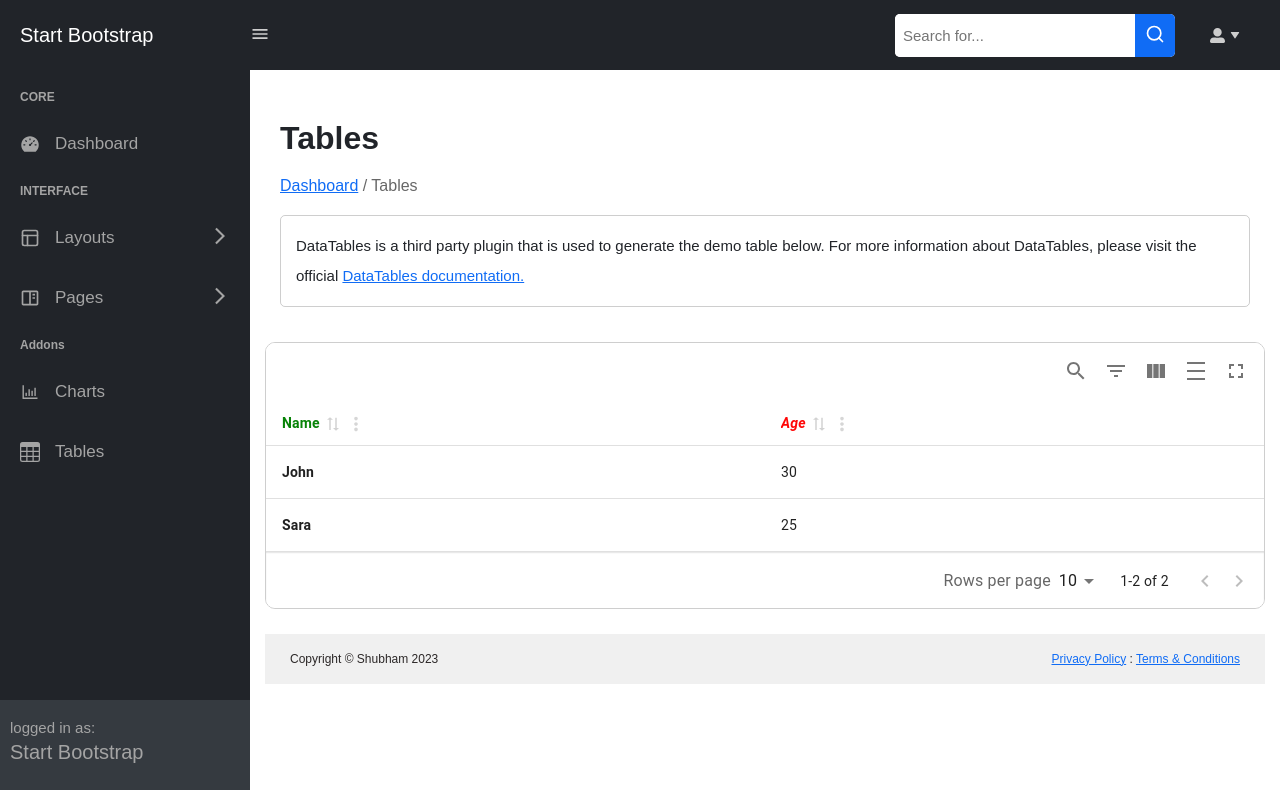
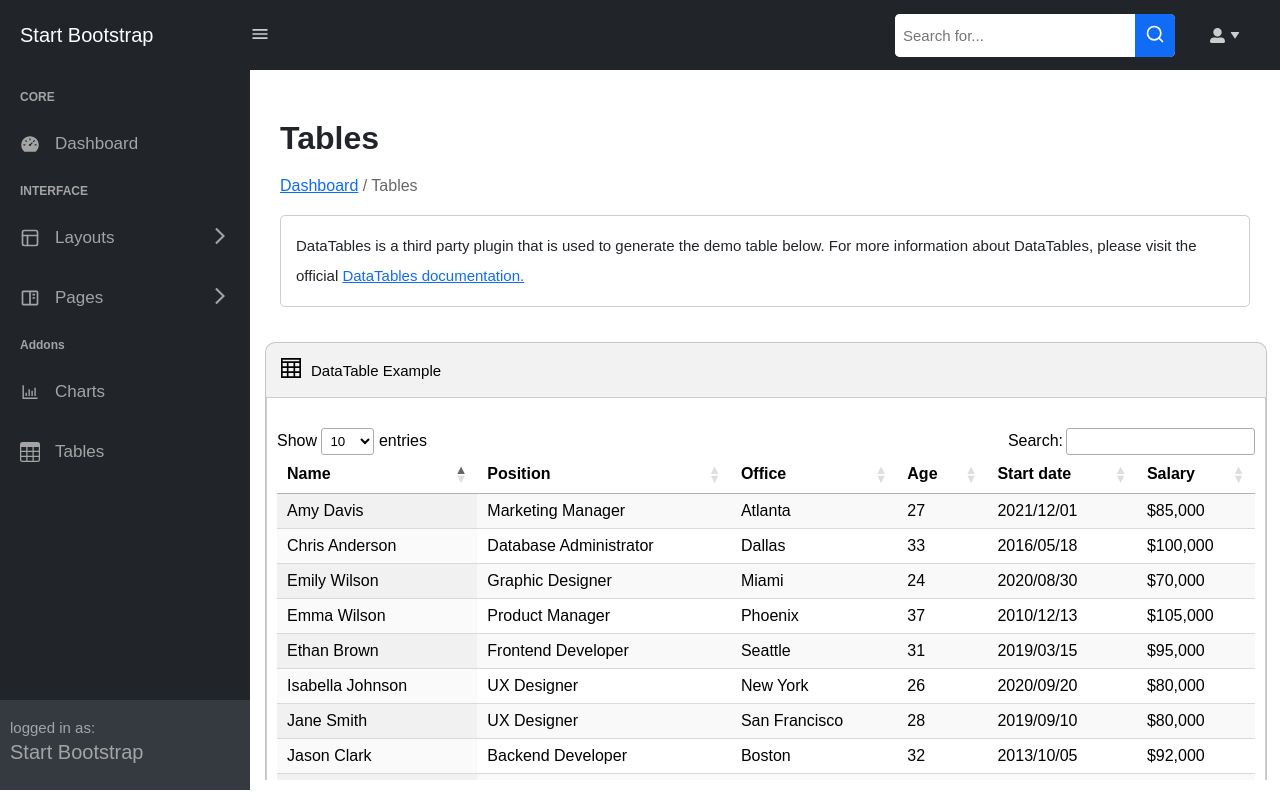
Before and after one commit to samsyntx/react-dashboard-design, a React (Create React App) app: page /tables in a window 1280 px wide. Built offline with nearby package versions, Linux system fonts and the light colour scheme; a web font is replaced by a local one.

Commit message:
table added some modified

```diff
--- a/package.json
+++ b/package.json
@@ -13,6 +13,9 @@
     "@testing-library/user-event": "^13.5.0",
     "antd": "^5.6.3",
     "chart.js": "^4.3.0",
+    "datatables.net": "^1.13.5",
+    "datatables.net-dt": "^1.13.5",
+    "jquery": "^3.7.0",
     "material-react-table": "^1.14.0",
     "react": "^18.2.0",
     "react-chartjs-2": "^5.2.0",
--- a/src/components/Auth/Forget.jsx
+++ b/src/components/Auth/Forget.jsx
@@ -27,7 +27,7 @@ const Forget = function () {
       <CompAuthInsideCon>
         <AuthMainHeading>Password Recovery</AuthMainHeading>
         <AuthWhiteConCom>
-          <AuthFormConCom onClick={authButtonSubmit}>
+          <AuthFormConCom onSubmit={authButtonSubmit}>
             <DetailAuth>
               Enter your email address and we will send you a link to reset your
               password.
--- a/src/components/Auth/Login.jsx
+++ b/src/components/Auth/Login.jsx
@@ -26,7 +26,7 @@ const Login = function () {
       <CompAuthInsideCon>
         <AuthMainHeading>Login</AuthMainHeading>
         <AuthWhiteConCom>
-          <AuthFormConCom onClick={authButtonSubmit}>
+          <AuthFormConCom onSubmit={authButtonSubmit}>
             <AuthLabelEle htmlFor="EMAIL">Email Address</AuthLabelEle>
             <AuthInputEle id="EMAIL" type="email" />
             <AuthLabelEle htmlFor="PASSWORD">Password</AuthLabelEle>
--- a/src/components/Auth/Register.jsx
+++ b/src/components/Auth/Register.jsx
@@ -27,7 +27,7 @@ const Register = function () {
       <CompAuthInsideCon register={"true"}>
         <AuthMainHeading>Create Account</AuthMainHeading>
         <AuthWhiteConCom>
-          <AuthFormConCom onClick={authButtonSubmit}>
+          <AuthFormConCom onSubmit={authButtonSubmit}>
             <RegisterFlexCon>
               <RegisterInputWrap>
                 <AuthLabelEle htmlFor="FIRSTNAME">First Name</AuthLabelEle>
--- a/src/components/Charts/ChartsContainer.jsx
+++ b/src/components/Charts/ChartsContainer.jsx
@@ -4,13 +4,13 @@ import {
   ChartsContainerCom,
   CCHeadingIconContainer,
   CCchartTitle,
-  CCmainChildContainer,
+  CCmainChildContainer, CCWhiteBgContainer,
   CCbottomTimeContainer,
   CCTitleIcon,
 } from "./ChartsStyled";
 
-const ContainerCard = (props, ) => {
-  const {name, icon, time} = props.detail;
+const ContainerCard = (props,) => {
+  const { name, icon, time } = props.detail;
 
   return (
     <ChartsContainerCom>
@@ -18,9 +18,12 @@ const ContainerCard = (props, ) => {
         <CCTitleIcon>{icon}</CCTitleIcon>
         <CCchartTitle>{name}</CCchartTitle>
       </CCHeadingIconContainer>
-      <CCmainChildContainer >
-        {props.children}
-      </CCmainChildContainer>
+      <CCWhiteBgContainer>
+        <CCmainChildContainer >
+          {props.children}
+        </CCmainChildContainer>
+      </CCWhiteBgContainer>
+
       <CCbottomTimeContainer>{time}</CCbottomTimeContainer>
     </ChartsContainerCom>
   );
--- a/src/components/Charts/ChartsDetails.jsx
+++ b/src/components/Charts/ChartsDetails.jsx
@@ -1,6 +1,7 @@
 import { AiOutlineAreaChart } from "react-icons/ai";
 import {FaChartBar} from 'react-icons/fa'
 import {BiSolidPieChartAlt2} from 'react-icons/bi'
+import {GrTable} from 'react-icons/gr'
 
 const ChartsDetails = [
     {
@@ -24,6 +25,13 @@ const ChartsDetails = [
       time: "Updated yesterday at 11:59 PM",
       isGrow: false
     },
+    {
+      id: 4,
+      name: "DataTable Example",
+      icon: <GrTable size={20}/>,
+      time: "Updated yesterday at 11:59 PM",
+      isGrow: true
+    },
   ];
 
   export default ChartsDetails
--- a/src/components/Charts/ChartsStyled.jsx
+++ b/src/components/Charts/ChartsStyled.jsx
@@ -24,12 +24,19 @@ export const CCchartTitle = styled.p`
   margin-left: 10px;
   font-size: 15px;
 `;
+export const CCWhiteBgContainer = styled.div`
+  background-color: white;
+  border: 1px solid #00000031;
+  display: flex;
+  justify-content: center;
+  align-items-center;
+  overflow: auto;
+`
 
 export const CCmainChildContainer = styled.div`
-  background-color: white;
-  border: 1px solid #00000031;
-  width: 100%;
-  height: 300px;
+
+  width: 98%;
+  min-height: 300px;
   padding: 30px 0px 30px 0px;
 `;
 
--- a/src/components/Home/Home.jsx
+++ b/src/components/Home/Home.jsx
@@ -2,7 +2,8 @@ import { MdKeyboardArrowRight } from "react-icons/md";
 import AreaChart from "../Charts/AreaChart";
 import BarChart from "../Charts/BarChart";
 import { ChartShrinkContainer } from "../Charts/ChartsStyled";
-import FooterComp from '../FooterComp/FooterComp'
+import FooterComp from '../FooterComp/FooterComp';
+import DataTableEl from '../Tables/DataTable';
 
 import {
   HomeComContainer,
@@ -53,6 +54,7 @@ const Home = function () {
             <BarChart />
           </ChartShrinkContainer>
         </HomeChartsContainer>
+        <DataTableEl />
         <FooterComp />
       </HomeComContainer>
     </>
--- /dev/null
+++ b/src/components/Tables/DataTable.jsx
@@ -0,0 +1,200 @@
+import React, { useEffect, useRef } from 'react';
+import 'datatables.net-dt/css/jquery.dataTables.css';
+import $ from 'jquery';
+import 'datatables.net';
+
+import ChartsDetails from "../Charts/ChartsDetails";
+import ChartsContainer from '../Charts/ChartsContainer';
+
+const DataTableEl = () => {
+  const tableRef = useRef(null);
+
+  useEffect(() => {
+    if (!tableRef.current) return;
+
+    $(tableRef.current).DataTable();
+  }, []);
+
+  return (
+    <ChartsContainer detail={ChartsDetails[3]}>
+
+
+      <table ref={tableRef} id="example" className='display'>
+        <thead>
+          <tr>
+            <th>Name</th>
+            <th>Position</th>
+            <th>Office</th>
+            <th>Age</th>
+            <th>Start date</th>
+            <th>Salary</th>
+          </tr>
+        </thead>
+        <tbody>
+          <tr>
+            <td>Tiger Nixon</td>
+            <td>System Architect</td>
+            <td>Edinburgh</td>
+            <td>61</td>
+            <td>2011/04/25</td>
+            <td>$320,800</td>
+          </tr>
+          <tr>
+            <td>John Doe</td>
+            <td>Software Engineer</td>
+            <td>New York</td>
+            <td>30</td>
+            <td>2020/01/15</td>
+            <td>$90,000</td>
+          </tr>
+          <tr>
+            <td>Jane Smith</td>
+            <td>UX Designer</td>
+            <td>San Francisco</td>
+            <td>28</td>
+            <td>2019/09/10</td>
+            <td>$80,000</td>
+          </tr>
+          <tr>
+            <td>Mike Johnson</td>
+            <td>Project Manager</td>
+            <td>Chicago</td>
+            <td>35</td>
+            <td>2018/03/20</td>
+            <td>$110,000</td>
+          </tr>
+          <tr>
+            <td>Sara Lee</td>
+            <td>Data Analyst</td>
+            <td>Los Angeles</td>
+            <td>26</td>
+            <td>2022/02/05</td>
+            <td>$75,000</td>
+          </tr>
+          <tr>
+            <td>Mark Johnson</td>
+            <td>Frontend Developer</td>
+            <td>Seattle</td>
+            <td>29</td>
+            <td>2017/11/12</td>
+            <td>$95,000</td>
+          </tr>
+          <tr>
+            <td>Emily Wilson</td>
+            <td>Graphic Designer</td>
+            <td>Miami</td>
+            <td>24</td>
+            <td>2020/08/30</td>
+            <td>$70,000</td>
+          </tr>
+          <tr>
+            <td>Chris Anderson</td>
+            <td>Database Administrator</td>
+            <td>Dallas</td>
+            <td>33</td>
+            <td>2016/05/18</td>
+            <td>$100,000</td>
+          </tr>
+          <tr>
+            <td>Amy Davis</td>
+            <td>Marketing Manager</td>
+            <td>Atlanta</td>
+            <td>27</td>
+            <td>2021/12/01</td>
+            <td>$85,000</td>
+          </tr>
+          <tr>
+            <td>Michael Brown</td>
+            <td>Quality Assurance</td>
+            <td>Houston</td>
+            <td>31</td>
+            <td>2015/08/21</td>
+            <td>$88,000</td>
+          </tr>
+          <tr>
+            <td>Jennifer Martinez</td>
+            <td>HR Manager</td>
+            <td>Denver</td>
+            <td>39</td>
+            <td>2014/06/17</td>
+            <td>$120,000</td>
+          </tr>
+          <tr>
+            <td>Jason Clark</td>
+            <td>Backend Developer</td>
+            <td>Boston</td>
+            <td>32</td>
+            <td>2013/10/05</td>
+            <td>$92,000</td>
+          </tr>
+          <tr>
+            <td>Emma Wilson</td>
+            <td>Product Manager</td>
+            <td>Phoenix</td>
+            <td>37</td>
+            <td>2010/12/13</td>
+            <td>$105,000</td>
+          </tr>
+          <tr>
+            <td>Matthew Turner</td>
+            <td>UX Designer</td>
+            <td>Portland</td>
+            <td>25</td>
+            <td>2022/06/25</td>
+            <td>$78,000</td>
+          </tr>
+          <tr>
+            <td>Olivia White</td>
+            <td>Frontend Developer</td>
+            <td>San Diego</td>
+            <td>27</td>
+            <td>2019/01/30</td>
+            <td>$85,000</td>
+          </tr>
+          <tr>
+            <td>William Davis</td>
+            <td>System Administrator</td>
+            <td>Las Vegas</td>
+            <td>36</td>
+            <td>2018/05/11</td>
+            <td>$95,000</td>
+          </tr>
+          <tr>
+            <td>Sophia Rodriguez</td>
+            <td>Marketing Specialist</td>
+            <td>Austin</td>
+            <td>29</td>
+            <td>2017/07/19</td>
+            <td>$80,000</td>
+          </tr>
+          <tr>
+            <td>Liam Martinez</td>
+            <td>Software Engineer</td>
+            <td>San Francisco</td>
+            <td>28</td>
+            <td>2016/04/05</td>
+            <td>$90,000</td>
+          </tr>
+          <tr>
+            <td>Isabella Johnson</td>
+            <td>UX Designer</td>
+            <td>New York</td>
+            <td>26</td>
+            <td>2020/09/20</td>
+            <td>$80,000</td>
+          </tr>
+          <tr>
+            <td>Ethan Brown</td>
+            <td>Frontend Developer</td>
+            <td>Seattle</td>
+            <td>31</td>
+            <td>2019/03/15</td>
+            <td>$95,000</td>
+          </tr>
+        </tbody>
+      </table>
+    </ChartsContainer>
+  );
+};
+
+export default DataTableEl;
--- a/src/components/Tables/StyledTable.jsx
+++ /dev/null
@@ -1,7 +0,0 @@
-import styled from 'styled-components'
-
-export const MainContainerTable = styled.div`
-    border: 1px solid #00000031;
-    border-radius: 10px;
-    overflow: hidden;
-`
--- a/src/components/Tables/Tables.jsx
+++ b/src/components/Tables/Tables.jsx
@@ -1,6 +1,3 @@
-import { useMemo } from "react";
-import { MaterialReactTable } from "material-react-table";
-import { MainContainerTable } from "./StyledTable";
 import {
   MainCommonHeading,
   CommonPathPara,
@@ -9,37 +6,9 @@ import {
   LinkStyledCommon,
 } from "../CommonPage/CommonStyled";
 import FooterComp from "../FooterComp/FooterComp";
-
-const data = [
-  {
-    name: "John",
-    age: 30,
-  },
-  {
-    name: "Sara",
-    age: 25,
-  },
-];
+import DataTableEl from "./DataTable";
 
 const Tables = () => {
-  const columns = useMemo(
-    () => [
-      {
-        accessorKey: "name", //simple recommended way to define a column
-        header: "Name",
-        muiTableHeadCellProps: { sx: { color: "green" } }, //custom props
-        Cell: ({ renderedCellValue }) => <strong>{renderedCellValue}</strong>, //optional custom cell render
-      },
-      {
-        accessorFn: (row) => row.age, //alternate way
-        id: "age", //id required if you use accessorFn instead of accessorKey
-        header: "Age",
-        Header: <i style={{ color: "red" }}>Age</i>, //optional custom markup
-      },
-    ],
-    []
-  );
-
   return (
     <>
       <CommonComContainer>
@@ -61,9 +30,9 @@ const Tables = () => {
           </LinkStyledCommon>
         </ContainerCommonDetail>
       </CommonComContainer>
-      <MainContainerTable>
-        <MaterialReactTable columns={columns} data={data} />
-      </MainContainerTable>
+
+      <DataTableEl />
+
       <FooterComp />
     </>
   );
```
Also changed, not shown: 1 other file (tests, documents, lock files or other folders). Lines whose indentation alone changed are shown as unchanged.
